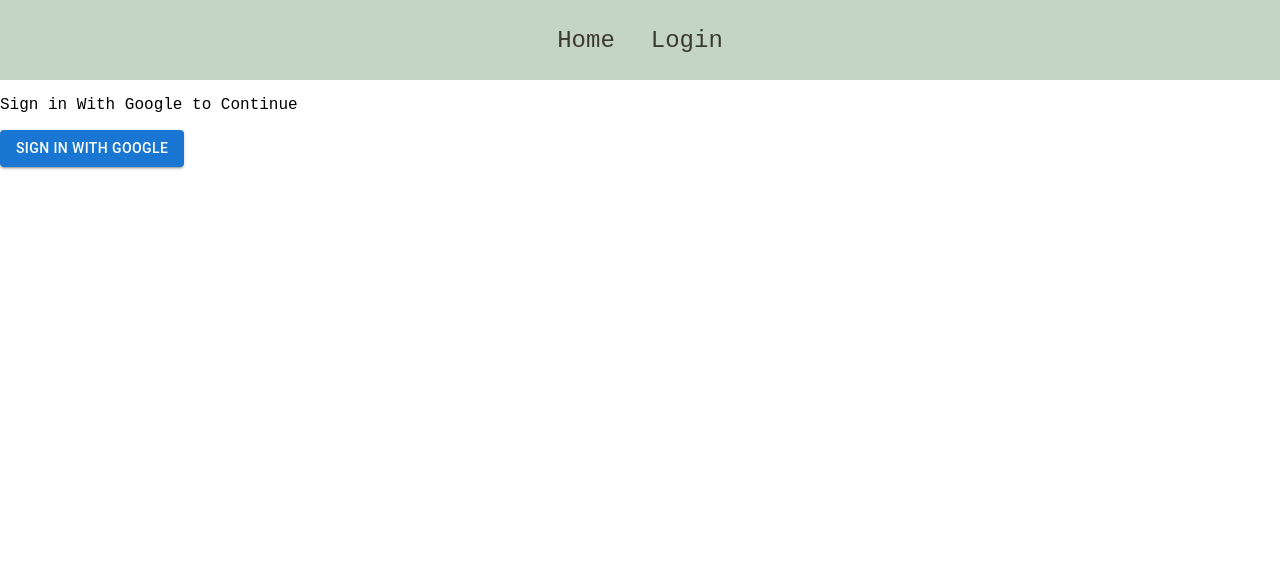
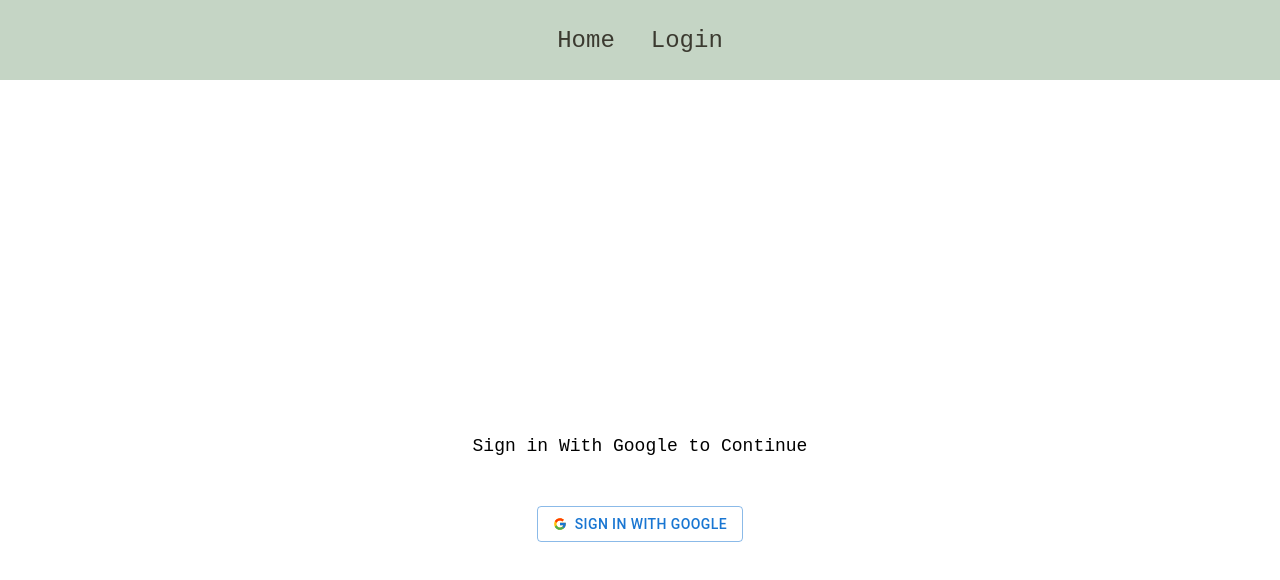
Before and after one commit to mkisecok/Blog-with-Firebase-and-React, a React (Create React App) app in the folder my-blog/: page /login in a window 1280 px wide. Shown: the top 580 px of the page. Built offline with nearby package versions, Linux system fonts and the light colour scheme.

Commit message:
styled: Login page styled

```diff
--- a/my-blog/package.json
+++ b/my-blog/package.json
@@ -14,6 +14,7 @@
     "firebase": "^9.6.2",
     "react": "^17.0.2",
     "react-dom": "^17.0.2",
+    "react-icons": "^4.3.1",
     "react-router-dom": "^6.2.1",
     "react-scripts": "5.0.0",
     "styled-components": "^5.3.3",
--- a/my-blog/src/Pages/CreatePost/CreatePost.css
+++ b/my-blog/src/Pages/CreatePost/CreatePost.css
@@ -1,7 +1,7 @@
 .createPostPage{
     padding: 20vh 20vw;
     margin: 0 auto;
-    background-color: rgb(192, 192, 192);
+    background-color: rgb(228, 228, 228);
 }
 .Box{
     display: flex;
@@ -9,7 +9,11 @@
     justify-content:center ;
     align-items: center;
     margin: 0 auto;
-    width: 20vw;
-    padding: 20px auto;
-    border: 1px solid #c5d5c5;
+    width: 25vw;
+    height: 50vh;
+    padding: 20px;
+    border: 3px solid #c5d5c5;
+    border-radius: 5px;
+    background-color: white;
+    box-shadow: 4px 9px 24px 7px rgba(197,213,197,0.72);
 }
--- a/my-blog/src/Pages/CreatePost/CreatePost.jsx
+++ b/my-blog/src/Pages/CreatePost/CreatePost.jsx
@@ -36,6 +36,7 @@ function CreatePost({isAuth}) {
             <Box className='Box' component="form" sx={{'& > :not(style)': { m: 1, width: '25ch' }, }}autoComplete="off">
             <TextField
             id="title"
+
             label="Title"
             variant="outlined"
             onChange={(event)=>{setTitle(event.target.value)}}/>
@@ -46,7 +47,7 @@ function CreatePost({isAuth}) {
             multiline rows={6}
             onChange={(event)=>{setPostText(event.target.value)}}
             />
-            <Button variant="contained" endIcon={<SendIcon />}  onClick={ createPost } >
+            <Button variant="contained"  endIcon={<SendIcon />} fullWidth onClick={ createPost } >
             Send Post
             </Button>
             </Box>
--- a/my-blog/src/Pages/Login/Login.css
+++ b/my-blog/src/Pages/Login/Login.css
@@ -0,0 +1,16 @@
+.loginPage{
+    display: flex;
+    flex-direction: column;
+    justify-content: center;
+    align-items: center;
+    height: 100vh;
+
+}
+p{
+    margin-bottom: 50px;
+    font-size: large;
+}
+.goggle-icon{
+    font-size: 0.875rem ;
+    line-height: 1.75;
+}
--- a/my-blog/src/Pages/Login/Login.jsx
+++ b/my-blog/src/Pages/Login/Login.jsx
@@ -3,6 +3,8 @@ import Button from '@mui/material/Button';
 import { auth, provider } from '../../firebase-config'
 import {signInWithPopup} from 'firebase/auth'
 import {useNavigate} from 'react-router-dom'
+import './Login.css'
+import { FcGoogle } from 'react-icons/fc'
 
 function Login({setIsAuth}) {
     let navigate=useNavigate()
@@ -17,7 +19,7 @@ function Login({setIsAuth}) {
    return (
         <div className='loginPage'>
            <p>Sign in With Google to Continue</p>
-           <Button className='login-with-goggle-btn' variant="contained" onClick={signInWithGoogle}>Sign in with Google</Button>
+           <Button className='goggle-btn' variant="outlined" onClick={signInWithGoogle}> <FcGoogle className='google-icon'/> &nbsp;  Sign in with Google</Button>
         </div>
     )
 }
```
Also changed, not shown: 1 other file (tests, documents, lock files or other folders).
